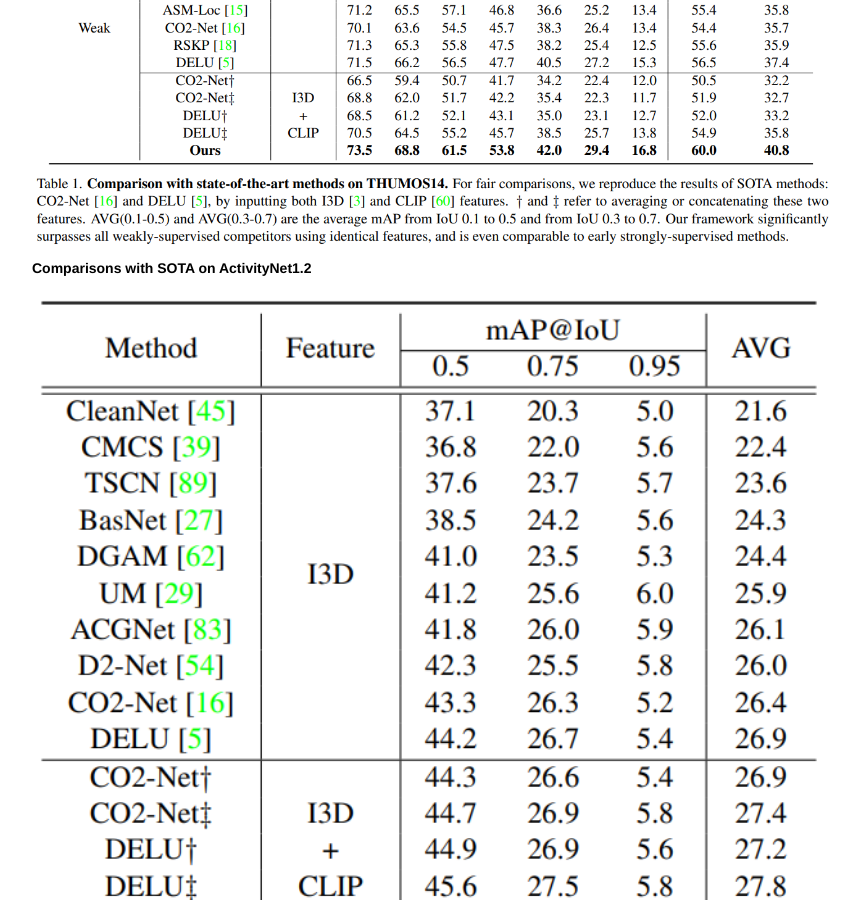
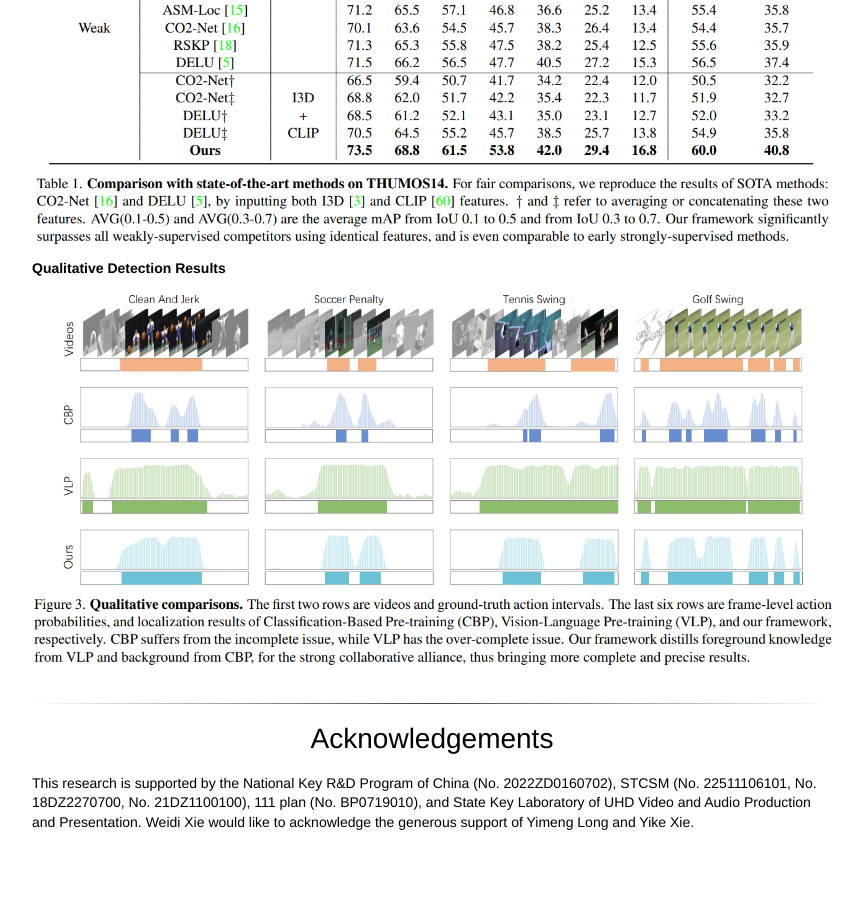
Before and after one commit to ju-chen/Voide1220.github.io, a Jekyll site: the page distillation_collaboration/index.html, which Jekyll copies as it is, in a window 1280 px wide and 900 px high, scrolled down 2554 px. Shown: the whole window, without its empty margins (208-1071 px from the left). Built offline with Jekyll 4.4.1, drawn with Linux system fonts in a browser that asks for light colours; some web fonts are replaced.

Commit message:
Update index.html

```diff
--- a/distillation_collaboration/index.html
+++ b/distillation_collaboration/index.html
@@ -342,10 +342,6 @@
        <p><img class="center"  src="./image/thumos.PNG" width="800px"></p>
 
 
-       <p><b> Comparisons with SOTA on ActivityNet1.2 </b> </p>
-       <p><img class="center"  src="./image/anet.PNG" width="800px"></p>
-
-
 	<p><b> Qualitative Detection Results </b> </p>
        <p><img class="center"  src="./image/result.png" width="800px"></p>
 
```
